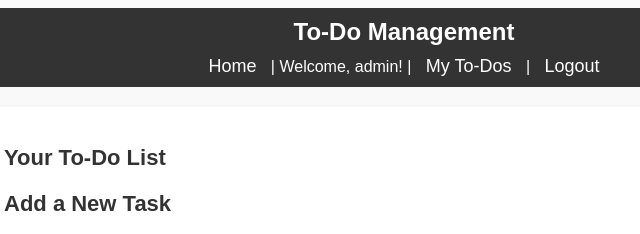
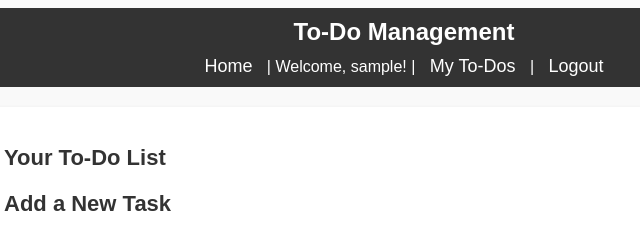
Before and after one commit to adamacadamy/todoAppFE, a website: page app/dashboard.html in a window 1280 px wide. Shown: the top 234 px of the page, 236-876 px from the left. Drawn offline with Linux system fonts and the light colour scheme; no server answers; sample sign-in values are in the browser's storage.

Commit message:
first commit

```diff
--- a/app/dashboard.html
+++ b/app/dashboard.html
@@ -23,7 +23,7 @@
         <h1>To-Do Management</h1>
         <nav>
             <a href="home.html">Home</a> |
-            <span>Welcome, admin!</span> |
+            <span id="name-span"></span> |
             <a href="dashboard.html">My To-Dos</a> |
             <a href="#"   id="logout-link">Logout</a>
         </nav>
--- a/app/js/app.js
+++ b/app/js/app.js
@@ -98,22 +98,33 @@ const showValidationMessage = (element, validation) => {
     messageElement.classList.toggle('error', !validation.isValid);
 }
 
-document.addEventListener('DOMContentLoaded', () => {
+document.addEventListener('DOMContentLoaded', () =>{
     const logoutLink = document.querySelector('#logout-link');
+    const  nameSpan = document.querySelector("#name-span");
 
-    if (logoutLink) {
-        logoutLink.addEventListener('click', async (event) => {
+    if(logoutLink){
+        logoutLink.addEventListener('click', async (event) =>{
             event.preventDefault();
+
             console.log('logout clicked');
             const logoutStatus = await logoutRequest();
-            if (!logoutStatus) {
+            if(!logoutStatus){
                 return;
             }
+
             window.location.href =  window.env.PAGES.LOGIN;
 
         });
-     }
-});
+    }
+    if(logoutLink){
+        const username = localStorage.getItem("username") || "";
+        const welcomeLabel = `Welcome, ${username}!`;
+
+        nameSpan.textContent = welcomeLabel;
+    }
+
+
+ });
  // Function to get the query parameter value by name
 const getQueryParam = (param) => {
     const urlParams = new URLSearchParams(window.location.search);
@@ -155,7 +166,7 @@ const fetchAndPapulateTasks = async () => {
             const taskId = event.target.getAttribute('data-task-id');
             const parentElementId = event.target.getAttribute('parent-id');
             const deleteStatus = await deleteTaskRequest(taskId);
-             if (!deleteStatus) {  x
+             if (!deleteStatus) {
                 return;
             }
             document.querySelector(`#${parentElementId}`).remove();
```
Also changed, not shown: app/todo_edit.html (+1 -1 lines).
